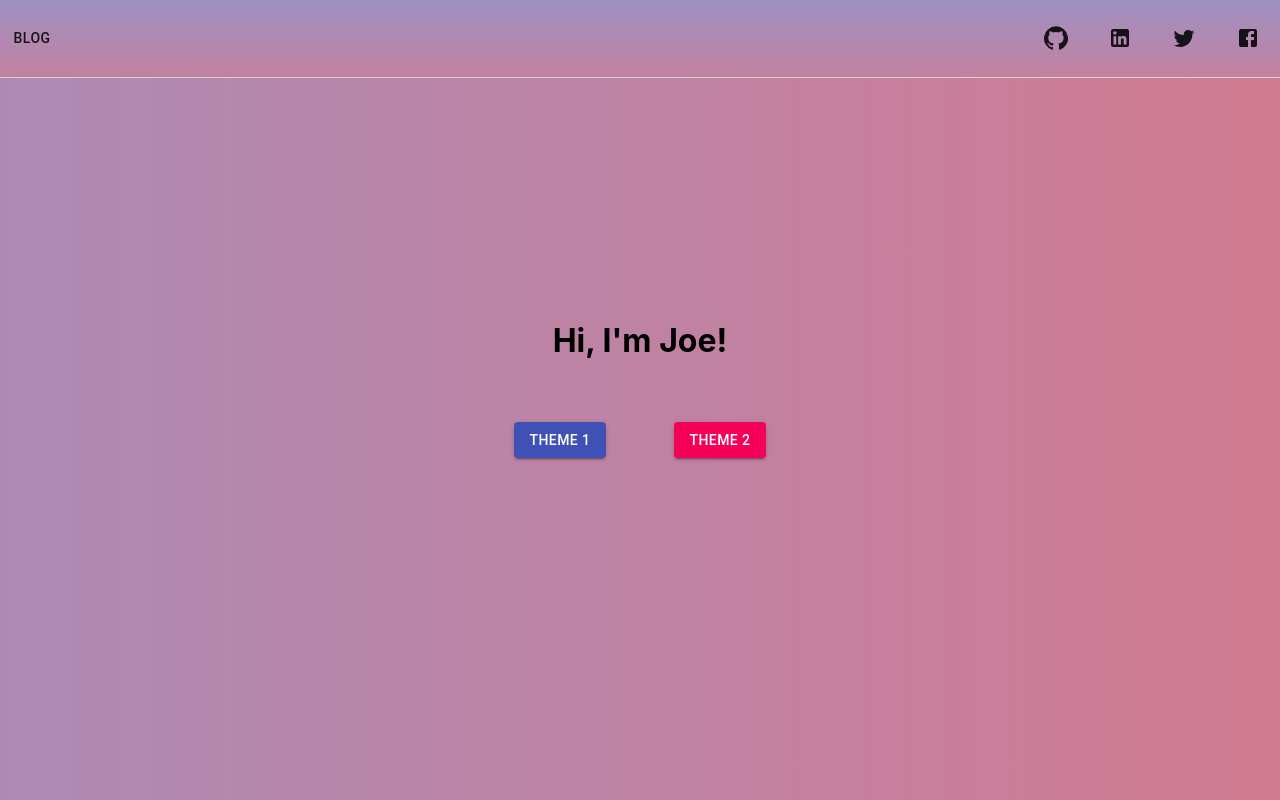
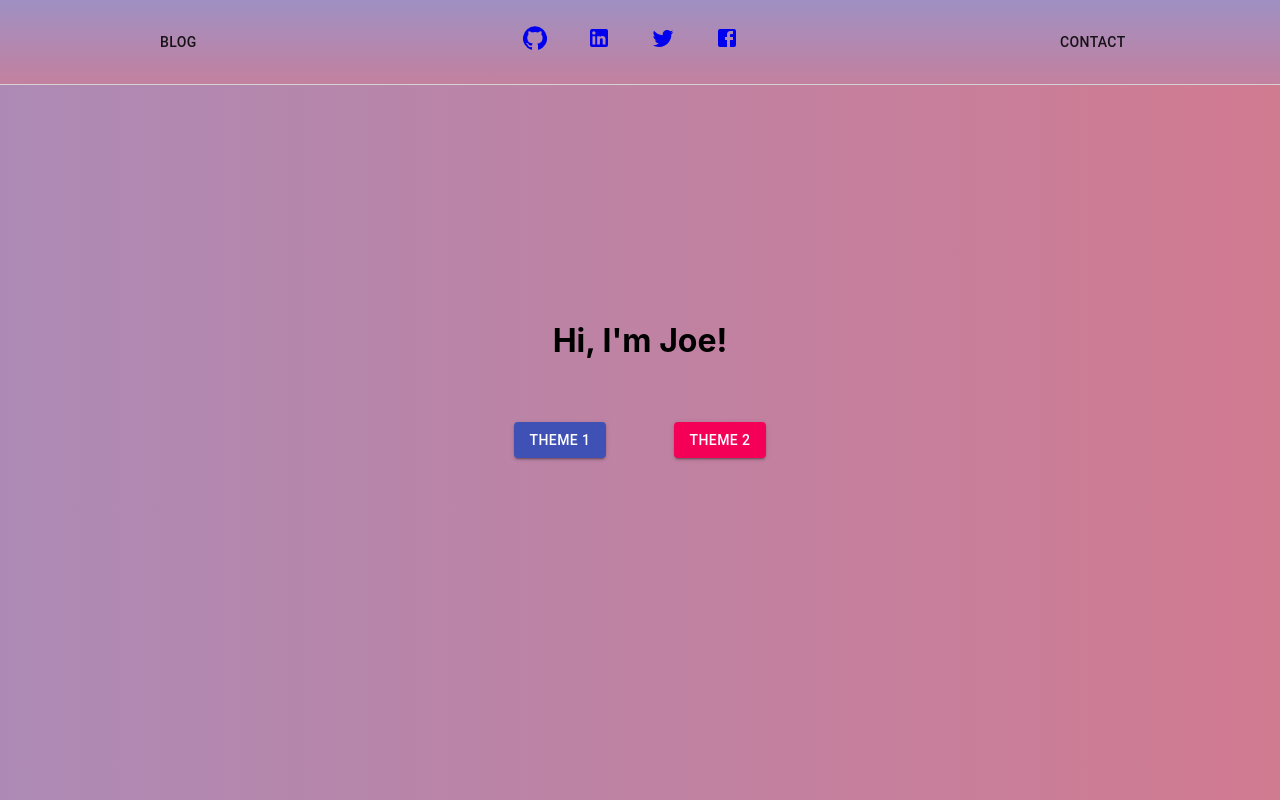
Before and after one commit to mjschuette4/Portfolio, a React (Create React App) app: page / in a window 1280 px wide. Built offline with nearby package versions, Linux system fonts and the light colour scheme.

Commit message:
Basic social links added

```diff
--- a/src/App.css
+++ b/src/App.css
@@ -17,7 +17,7 @@
     z-index: 1;
     width: 100vw;
     display: flex;
-    justify-content: space-between;
+    justify-content: space-around;
     padding: 20px;
     border-bottom:1px solid lightgrey;
     /* maintains aspect ratio of logo */
@@ -28,6 +28,10 @@
     -webkit-animation: gradient 30s ease infinite;
     -moz-animation: gradient 30s ease infinite;
     animation: gradient 30s ease infinite;
+}
+
+.app_header_buttons {
+
 }
 
 .app_intro {
--- a/src/App.js
+++ b/src/App.js
@@ -11,12 +11,13 @@ function App() {
     <div className="App">
       <div className="app_header">
       <Button>Blog</Button>
-        <div className="app_header_social">
-          <Button><GitHubIcon/></Button>
-          <Button><LinkedInIcon/></Button>
-          <Button><TwitterIcon/></Button>
-          <Button><FacebookIcon/></Button>
+        <div>
+          <Button><a href="https://github.com/mjschuette4"><GitHubIcon/></a></Button>
+          <Button><a href="https://www.linkedin.com/in/matthew-schuette/"><LinkedInIcon/></a></Button>
+          <Button><a href="https://twitter.com/Joseph_Schuette"><TwitterIcon/></a></Button>
+          <Button><a href="https://www.facebook.com/joseph.schuette"><FacebookIcon/></a></Button>
         </div>
+        <Button>Contact</Button>
       </div>
       <div className="app_intro">
         <div className="app_content">
```
